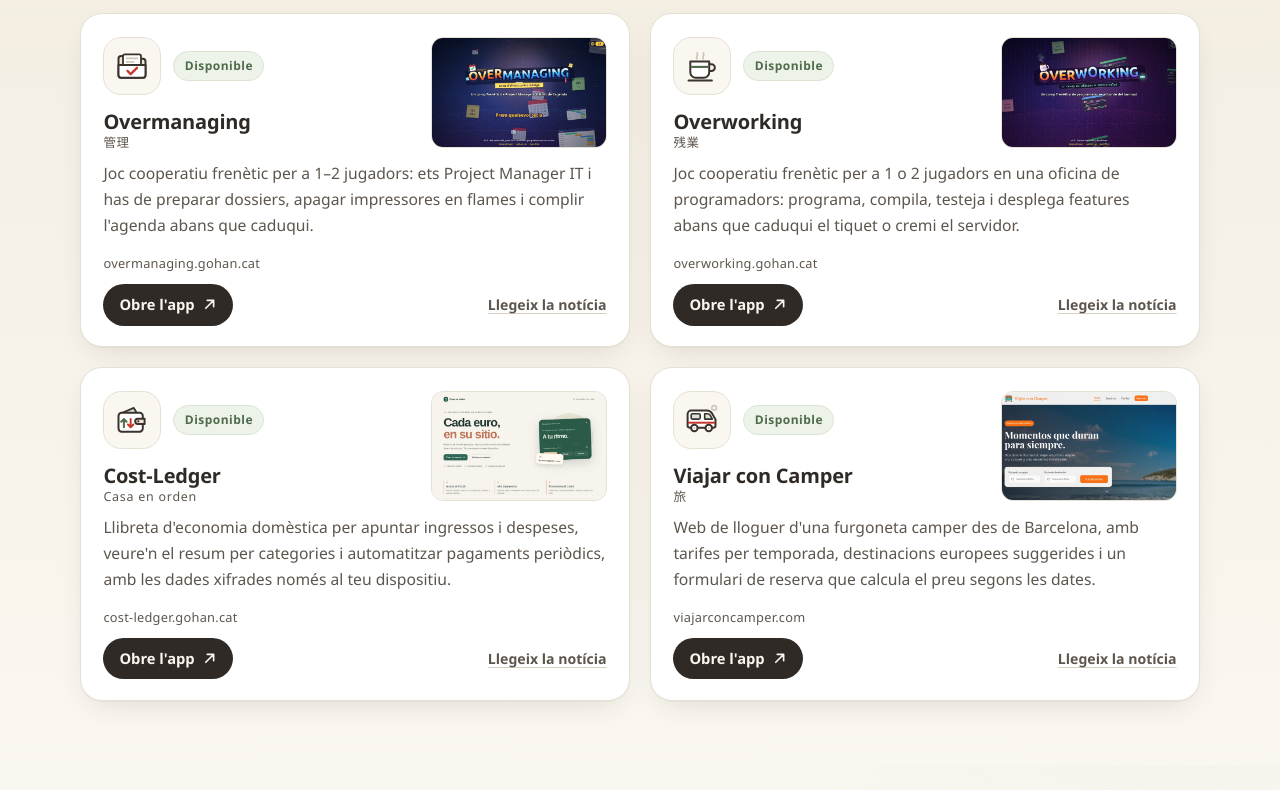
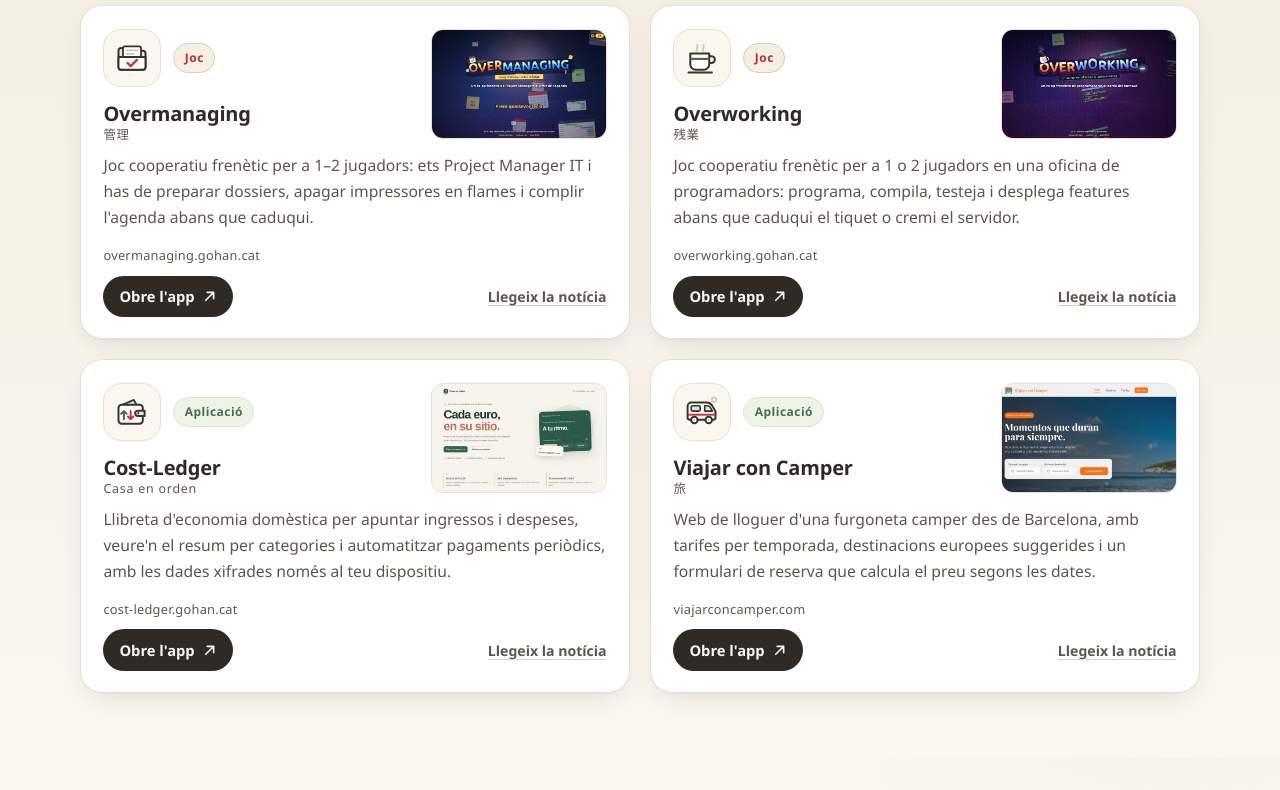
Before and after one commit to ivan-pico/gohan-web, a plain HTML site: page index.html in a window 1280 px wide. Shown: the part 604-1394 px from the top of the page. Drawn offline with Linux system fonts and the light colour scheme; a web font is replaced by a local one.

Commit message:
Targetes: només el botó obre l'app i etiqueta de tipus
L'app només s'obre amb el botó, no amb qualsevol punt de la targeta.
L'etiqueta indica Joc o Aplicació en lloc de Disponible. Es treu la
introducció de la secció de projectes.

Co-Authored-By: Claude Opus 5.5 <noreply@anthropic.com>

```diff
--- a/index.html
+++ b/index.html
@@ -170,13 +170,14 @@ section{scroll-margin-top:var(--header-offset,80px)}
 @media (min-width:600px){.card > .card-shot{width:176px}}
 .card-shot{position:relative;z-index:2;display:block;border-radius:12px;overflow:hidden;border:1.5px solid var(--pearl);background:var(--bg)}
 .card-shot img{display:block;width:100%;height:auto;aspect-ratio:16/10;object-fit:cover;transition:transform .35s}
-.card:hover .card-shot img{transform:scale(1.025)}
+
 @media (prefers-reduced-motion:reduce){.card-shot img{transition:none}.card:hover .card-shot img{transform:none}}
 .card-top{display:flex;flex-wrap:wrap;align-items:center;gap:.5rem .75rem}
 .icon{width:58px;height:58px;border-radius:18px;display:grid;place-items:center;background:var(--bg);border:1.5px solid var(--pearl)}
 .icon svg{width:36px;height:36px}
 .tag{font-size:.75rem;font-weight:700;letter-spacing:.04em;padding:.25rem .65rem;border-radius:999px;border:1.5px dashed var(--pearl-2);color:var(--ink-soft);background:var(--bg)}
-.tag.ok{border-style:solid;border-color:var(--nori-soft);background:#EEF3EA;color:var(--nori)}
+.tag.game{border-style:solid;border-color:#DCCDB8;background:#F6F0E4;color:var(--hanko)}
+.tag.app,.tag.ok{border-style:solid;border-color:var(--nori-soft);background:#EEF3EA;color:var(--nori)}
 .card h3{font-size:1.25rem;margin-top:.35rem}
 .card h3 small{display:block;font-size:.78rem;font-weight:500;color:var(--ink-soft);letter-spacing:.06em;margin-top:.15rem}
 .card p{color:var(--ink-soft);font-size:.98rem}
@@ -184,9 +185,8 @@ section{scroll-margin-top:var(--header-offset,80px)}
 .card-actions{display:flex;flex-wrap:wrap;align-items:center;justify-content:space-between;gap:.6rem 1rem}
 .card-open{display:inline-flex;align-items:center;gap:.45rem;font-weight:700;font-size:.92rem;text-decoration:none;padding:.55rem 1rem;border-radius:999px;background:var(--ink);color:var(--bg);transition:background .2s}
 .card-open svg{width:15px;height:15px}
-.card-open::after{content:"";position:absolute;inset:0;border-radius:var(--radius);z-index:1}
-.card:hover .card-open{background:var(--hanko)}
-.card:has(.card-open:focus-visible){outline:3px solid var(--hanko);outline-offset:3px}
+.card-open:hover{background:var(--hanko)}
+.card-open:focus-visible{outline:3px solid var(--hanko);outline-offset:3px}
 .card-news{position:relative;z-index:2;font-size:.88rem;font-weight:700;color:var(--ink-soft);text-decoration:underline;text-decoration-color:var(--pearl-2);text-underline-offset:3px;padding:.2rem 0}
 .card-news:hover{color:var(--hanko);text-decoration-color:currentColor}
 
@@ -455,17 +455,16 @@ section{scroll-margin-top:var(--header-offset,80px)}
     <div class="wrap">
       <div class="section-head">
         <h2 id="projectes-title"><span data-i18n="projects.title">Projectes</span> <span class="ja" lang="ja">プロジェクト</span></h2>
-        <p data-i18n="projects.intro">Jocs i aplicacions web que he desenvolupat. Cada projecte s'obre en la seva pròpia web.</p>
       </div>
       <ul class="grid">
         <li>
           <article class="card">
-            <a class="card-shot" href="https://overmanaging.gohan.cat/" target="_blank" rel="noopener" tabindex="-1"><img src="img/projectes/overmanaging.webp" width="1200" height="750" loading="lazy" decoding="async" alt="Captura de la pantalla de títol d'Overmanaging" data-i18n-attr="alt:shot.om"></a>
+            <div class="card-shot"><img src="img/projectes/overmanaging.webp" width="1200" height="750" loading="lazy" decoding="async" alt="Captura de la pantalla de títol d'Overmanaging" data-i18n-attr="alt:shot.om"></div>
             <div class="card-top">
               <div class="icon" aria-hidden="true">
                 <svg viewBox="0 0 40 40"><path d="M5 12a3 3 0 0 1 3-3h7l3 3h14a3 3 0 0 1 3 3v15a3 3 0 0 1-3 3H8a3 3 0 0 1-3-3z" fill="#EFE6D3" stroke="#3A332D" stroke-width="2.2" stroke-linejoin="round"/><rect x="10" y="7" width="20" height="17" rx="2" fill="#fff" stroke="#3A332D" stroke-width="2"/><path d="M14 11.5h12M14 15.5h8" stroke="#CFC6B6" stroke-width="2" stroke-linecap="round"/><path d="M5 19h30v11a3 3 0 0 1-3 3H8a3 3 0 0 1-3-3z" fill="#fff" stroke="#3A332D" stroke-width="2.2" stroke-linejoin="round"/><path d="M15 25.5l3.5 3.5 7-7" fill="none" stroke="#C8372D" stroke-width="2.6" stroke-linecap="round" stroke-linejoin="round"/></svg>
               </div>
-              <span class="tag ok" data-i18n="tag.available">Disponible</span>
+              <span class="tag game" data-i18n="tag.game">Joc</span>
             </div>
             <h3>Overmanaging <small lang="ja">管理</small></h3>
             <p data-i18n="om.card">Joc cooperatiu frenètic per a 1–2 jugadors: ets Project Manager IT i has de preparar dossiers, apagar impressores en flames i complir l'agenda abans que caduqui.</p>
@@ -478,12 +477,12 @@ section{scroll-margin-top:var(--header-offset,80px)}
         </li>
         <li>
           <article class="card">
-            <a class="card-shot" href="https://overworking.gohan.cat/" target="_blank" rel="noopener" tabindex="-1"><img src="img/projectes/overworking.webp" width="1200" height="750" loading="lazy" decoding="async" alt="Captura de la pantalla de títol d'Overworking" data-i18n-attr="alt:shot.ow"></a>
+            <div class="card-shot"><img src="img/projectes/overworking.webp" width="1200" height="750" loading="lazy" decoding="async" alt="Captura de la pantalla de títol d'Overworking" data-i18n-attr="alt:shot.ow"></div>
             <div class="card-top">
               <div class="icon" aria-hidden="true">
                 <svg viewBox="0 0 40 40"><g fill="none" stroke="#CFC6B6" stroke-width="2" stroke-linecap="round"><path d="M14.5 12c-2-2 2-4 0-6.5"/><path d="M21.5 12c-2-2 2-4 0-6.5"/></g><path d="M28 18h2.5a3.8 3.8 0 0 1 0 7.6H28" fill="none" stroke="#3A332D" stroke-width="2.2"/><path d="M7 15h21v12a6 6 0 0 1-6 6h-9a6 6 0 0 1-6-6z" fill="#fff" stroke="#3A332D" stroke-width="2.2" stroke-linejoin="round"/><path d="M8 21h19" stroke="#4F6B4C" stroke-width="2.4"/><path d="M5 36h26" stroke="#3A332D" stroke-width="2.2" stroke-linecap="round"/></svg>
               </div>
-              <span class="tag ok" data-i18n="tag.available">Disponible</span>
+              <span class="tag game" data-i18n="tag.game">Joc</span>
             </div>
             <h3>Overworking <small lang="ja">残業</small></h3>
             <p data-i18n="ow.card">Joc cooperatiu frenètic per a 1 o 2 jugadors en una oficina de programadors: programa, compila, testeja i desplega features abans que caduqui el tiquet o cremi el servidor.</p>
@@ -496,12 +495,12 @@ section{scroll-margin-top:var(--header-offset,80px)}
         </li>
         <li>
           <article class="card">
-            <a class="card-shot" href="https://cost-ledger.gohan.cat/" target="_blank" rel="noopener" tabindex="-1"><img src="img/projectes/cost-ledger.webp" width="1200" height="750" loading="lazy" decoding="async" alt="Captura de la pantalla d'inici de Cost-Ledger" data-i18n-attr="alt:shot.cl"></a>
+            <div class="card-shot"><img src="img/projectes/cost-ledger.webp" width="1200" height="750" loading="lazy" decoding="async" alt="Captura de la pantalla d'inici de Cost-Ledger" data-i18n-attr="alt:shot.cl"></div>
             <div class="card-top">
               <div class="icon" aria-hidden="true">
                 <svg viewBox="0 0 40 40"><path d="M8 12.5 22 6.5l3.5 6" fill="#DCE5D5" stroke="#3A332D" stroke-width="2" stroke-linejoin="round"/><rect x="5" y="12" width="27" height="21" rx="3.5" fill="#fff" stroke="#3A332D" stroke-width="2.2"/><path d="M34 18.5h-7.5a3 3 0 0 0 0 6H34z" fill="#EFE6D3" stroke="#3A332D" stroke-width="2.2" stroke-linejoin="round"/><circle cx="27" cy="21.5" r="1.2" fill="#3A332D"/><g fill="none" stroke-width="2.2" stroke-linecap="round" stroke-linejoin="round"><path d="M11 28v-9m-3 3 3-3 3 3" stroke="#4F6B4C"/><path d="M18.5 19v9m-3-3 3 3 3-3" stroke="#C8372D"/></g></svg>
               </div>
-              <span class="tag ok" data-i18n="tag.available">Disponible</span>
+              <span class="tag app" data-i18n="tag.app">Aplicació</span>
             </div>
             <h3>Cost-Ledger <small lang="es">Casa en orden</small></h3>
             <p data-i18n="cl.card">Llibreta d'economia domèstica per apuntar ingressos i despeses, veure'n el resum per categories i automatitzar pagaments periòdics, amb les dades xifrades només al teu dispositiu.</p>
@@ -514,12 +513,12 @@ section{scroll-margin-top:var(--header-offset,80px)}
         </li>
         <li>
           <article class="card">
-            <a class="card-shot" href="https://viajarconcamper.com/" target="_blank" rel="noopener" tabindex="-1"><img src="img/projectes/viajarconcamper.webp" width="1200" height="750" loading="lazy" decoding="async" alt="Captura de la portada de Viajar con Camper" data-i18n-attr="alt:shot.vc"></a>
+            <div class="card-shot"><img src="img/projectes/viajarconcamper.webp" width="1200" height="750" loading="lazy" decoding="async" alt="Captura de la portada de Viajar con Camper" data-i18n-attr="alt:shot.vc"></div>
             <div class="card-top">
               <div class="icon" aria-hidden="true">
                 <svg viewBox="0 0 40 40"><circle cx="33.5" cy="6.5" r="2.6" fill="none" stroke="#CFC6B6" stroke-width="1.8"/><g transform="translate(0 -1.5)"><path d="M4 28V15a4 4 0 0 1 4-4h17.5c2.6 0 4.4 1.2 5.8 3.4L35 21v7a2 2 0 0 1-2 2H6a2 2 0 0 1-2-2z" fill="#fff" stroke="#3A332D" stroke-width="2.2" stroke-linejoin="round"/><rect x="8" y="14.5" width="10" height="6" rx="1.5" fill="#DCE5D5" stroke="#3A332D" stroke-width="1.8"/><path d="M23 14.5h3.2c1.3 0 2.2.6 2.9 1.7l2.4 4.3H23z" fill="#DCE5D5" stroke="#3A332D" stroke-width="1.8" stroke-linejoin="round"/><path d="M4.5 24.5h30" stroke="#C8372D" stroke-width="2.2"/><g fill="#fff" stroke="#3A332D" stroke-width="2.2"><circle cx="11.5" cy="30.5" r="3.6"/><circle cx="27.5" cy="30.5" r="3.6"/></g><g fill="#CFC6B6"><circle cx="11.5" cy="30.5" r="1.2"/><circle cx="27.5" cy="30.5" r="1.2"/></g></g></svg>
               </div>
-              <span class="tag ok" data-i18n="tag.available">Disponible</span>
+              <span class="tag app" data-i18n="tag.app">Aplicació</span>
             </div>
             <h3>Viajar con Camper <small lang="ja">旅</small></h3>
             <p data-i18n="vc.card">Web de lloguer d'una furgoneta camper des de Barcelona, amb tarifes per temporada, destinacions europees suggerides i un formulari de reserva que calcula el preu segons les dates.</p>
@@ -690,8 +689,8 @@ section{scroll-margin-top:var(--header-offset,80px)}
       'cat.label': 'Fes una moixaina al gat',
       'cat.hint': 'Psst… prova de fer-li una moixaina.',
       'projects.title': 'Projectes',
-      'projects.intro': "Jocs i aplicacions web que he desenvolupat. Cada projecte s'obre en la seva pròpia web.",
-      'tag.available': "Disponible",
+      'tag.game': "Joc",
+      'tag.app': "Aplicació",
       'card.open': "Obre l'app",
       'card.news': "Llegeix la notícia",
       'newtab': " (s'obre en una pestanya nova)",
@@ -757,8 +756,8 @@ section{scroll-margin-top:var(--header-offset,80px)}
       'cat.label': 'Hazle una caricia al gato',
       'cat.hint': 'Psst… prueba a hacerle una caricia.',
       'projects.title': 'Proyectos',
-      'projects.intro': "Juegos y aplicaciones web que he desarrollado. Cada proyecto se abre en su propia web.",
-      'tag.available': "Disponible",
+      'tag.game': "Juego",
+      'tag.app': "Aplicación",
       'card.open': "Abrir la app",
       'card.news': "Leer la noticia",
       'newtab': " (se abre en una pestaña nueva)",
```
